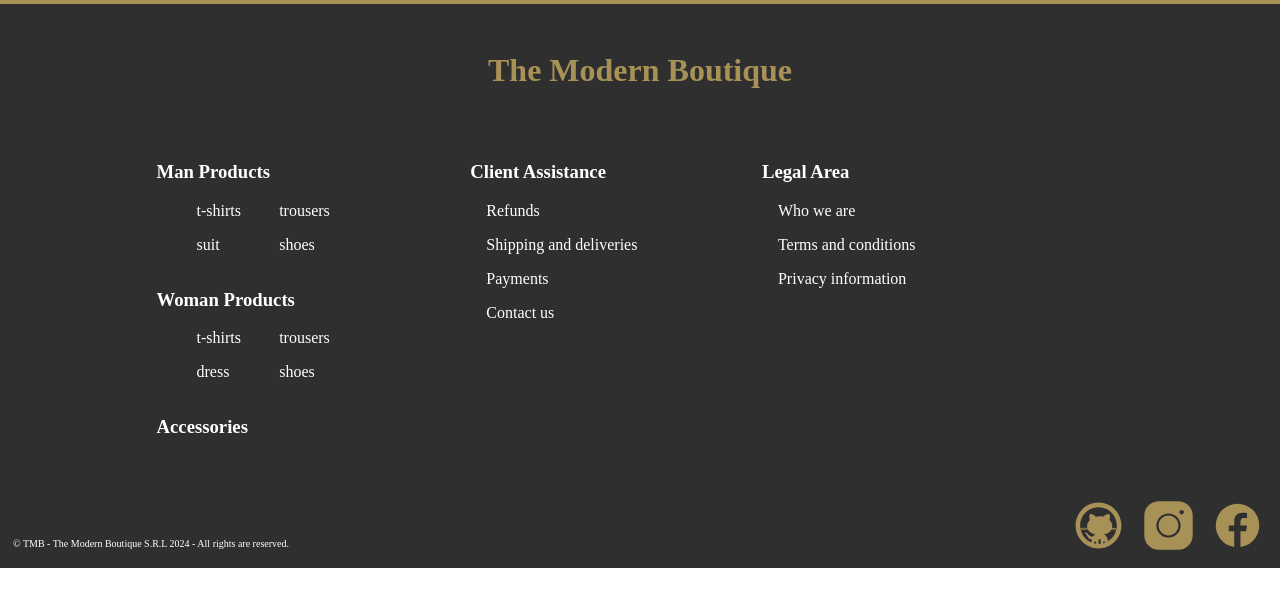
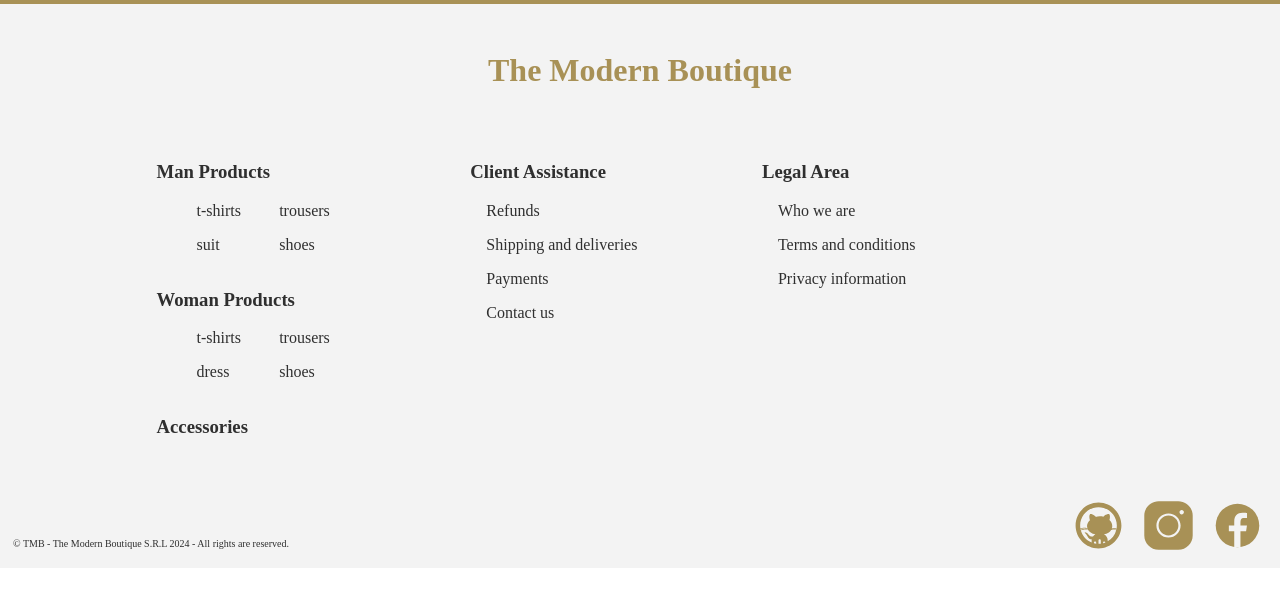
Before and after one commit to lucaprogrammer25/TLG_DEVFORGE, a React (Vite) app: page /1/1/1 in a window 1280 px wide. Shown: the top 606 px of the page. Built offline with nearby package versions, Linux system fonts and the light colour scheme.

Commit message:
TLG-006:TMB:ADD: CREATED FOOTER DESKTOP VERSION

```diff
--- a/src/App.tsx
+++ b/src/App.tsx
@@ -5,7 +5,7 @@ function App() {
 
   return (
     <>
-      <Footer></Footer>
+      <Footer/>
     </>
   )
 }
--- a/src/components/Footer.tsx
+++ b/src/components/Footer.tsx
@@ -59,7 +59,7 @@ const Footer: React.FC = ({}) => {
                     </div>
                     <div className="socialLogo">
                         <svg xmlns="http://www.w3.org/2000/svg" width="55" height="55" viewBox="0 0 48 48">
-                        <path fill="#a89156" d="M24 5A19 19 0 1 0 24 43A19 19 0 1 0 24 5Z"></path><path fill="#2f2f2f" d="M26.572,29.036h4.917l0.772-4.995h-5.69v-2.73c0-2.075,0.678-3.915,2.619-3.915h3.119v-4.359c-0.548-0.074-1.707-0.236-3.897-0.236c-4.573,0-7.254,2.415-7.254,7.917v3.323h-4.701v4.995h4.701v13.729C22.089,42.905,23.032,43,24,43c0.875,0,1.729-0.08,2.572-0.194V29.036z"></path>
+                        <path fill="#a89156" d="M24 5A19 19 0 1 0 24 43A19 19 0 1 0 24 5Z"></path><path fill="#f3f3f3" d="M26.572,29.036h4.917l0.772-4.995h-5.69v-2.73c0-2.075,0.678-3.915,2.619-3.915h3.119v-4.359c-0.548-0.074-1.707-0.236-3.897-0.236c-4.573,0-7.254,2.415-7.254,7.917v3.323h-4.701v4.995h4.701v13.729C22.089,42.905,23.032,43,24,43c0.875,0,1.729-0.08,2.572-0.194V29.036z"></path>
                         </svg>
                     </div>
                 </div>
--- a/src/style/Footer.scss
+++ b/src/style/Footer.scss
@@ -1,6 +1,7 @@
 // variabili colore
 $gold: #a89156;
 $lightBlack: #2f2f2f;
+$backgroundFooter: #f3f3f3;
 
 // codice
 
@@ -13,8 +14,8 @@ footer {
   border-top: 0.3rem solid $gold;
   width: 100%;
   height: min-content;
-  background-color: $lightBlack;
-  color: white;
+  background-color: $backgroundFooter;
+  color: $lightBlack;
   display: flex;
   flex-direction: column;
 }
```
